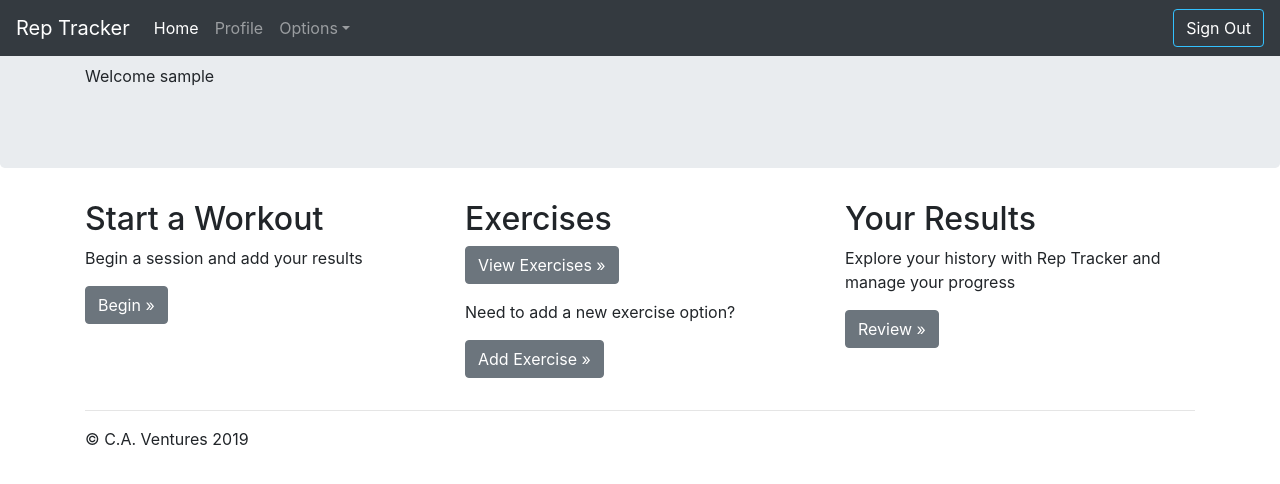
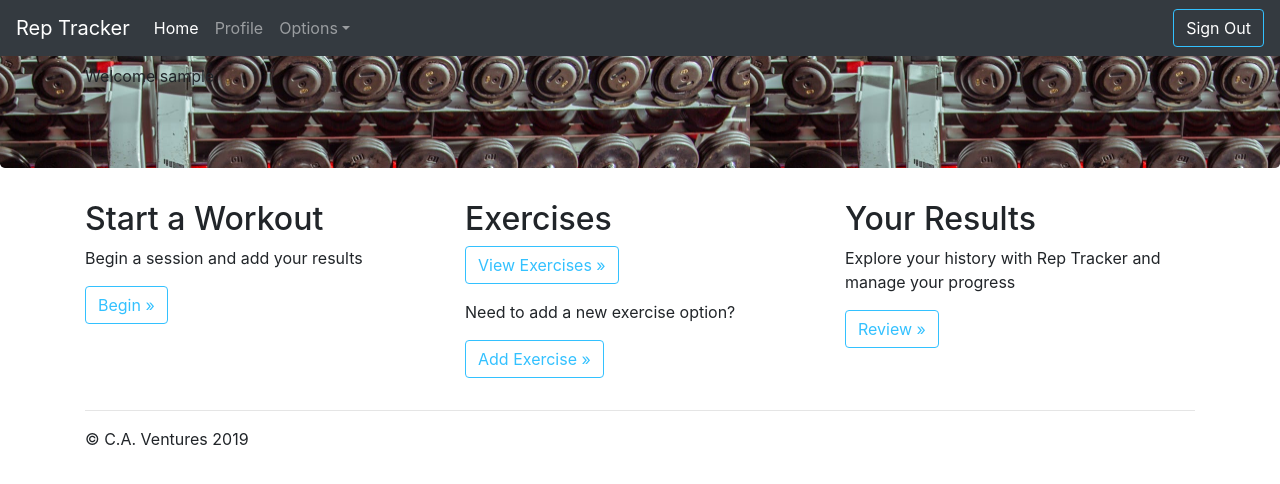
Before and after one commit to charlieaxle/rep_tracker, a Django app: template workouts/templates/workouts/home.html in a window 1280 px wide. Shown: the top 484 px of the page. Run offline with Django 3.2, Linux system fonts and the light colour scheme; the template is opened without the code that fills it: values that come from a table or form of the project are taken from there, others are empty; tables that the repository leaves empty hold one stand-in row (values such as "Sample post"); some libraries are stand-ins or nearby versions.

Commit message:
Styling to home page and limited access to only exercises user created

```diff
--- a/workouts/static/workouts/web/css/home.css
+++ b/workouts/static/workouts/web/css/home.css
@@ -19,3 +19,11 @@
 .btn {
 	color: white !important;
 }
+
+
+.mainButton {
+	border-color: #33C1FF !important;
+	color: #33C1FF !important;
+	background-color: white !important;
+
+}
--- a/workouts/templates/workouts/home.html
+++ b/workouts/templates/workouts/home.html
@@ -53,7 +53,7 @@
 	    <main role="main">
 
       <!-- Main jumbotron for a primary marketing message or call to action -->
-      <div class="jumbotron">
+      <div class="jumbotron" style="background-image: url({% static 'workouts/web/img/banner.jpeg' %});">
         <div class="container">
           <p class="display-5">Welcome {{ individual.user_name }}</p>
 	  </div>
@@ -65,13 +65,13 @@
           <div class="col-md-4">
             <h2>Start a Workout</h2>
 			<p>Begin a session and add your results</p>
-            <p><a class="btn btn-secondary" onclick="CreateSession()" href="#" role="button" id="startSessionButton">Begin &raquo;</a></p>
+            <p><button class="btn btn-secondary mainButton" onclick="CreateSession()" href="#" role="button" id="startSessionButton">Begin &raquo;</button></p>
           </div>
           <div class="col-md-4">
             <h2>Exercises</h2>
-	    <p><a class="btn btn-secondary" href="/workouts/userExercises" role="button">View Exercises &raquo;</a></p>
+	    <p><a href="/workouts/userExercises"><button class="btn btn-secondary mainButton" role="button">View Exercises &raquo;</button><a></p>
             <p>Need to add a new exercise option?</p>
-            <p><a class="btn btn-secondary" href="/workouts/add_exercise" role="button">Add Exercise &raquo;</a></p>
+            <p><a  href="/workouts/add_exercise"><button class="btn btn-secondary mainButton" role="button">Add Exercise &raquo;</button><a></p>
 	<div id='allExercises'>
 		<ul id='exList'>
 
@@ -81,7 +81,7 @@
           <div class="col-md-4">
             <h2>Your Results</h2>
             <p>Explore your history with Rep Tracker and manage your progress</p>
-            <p><a class="btn btn-secondary" href="/workouts/history" role="button">Review &raquo;</a></p>
+            <p><a href="/workouts/history"><button class="btn btn-secondary mainButton" href="/workouts/history" role="button">Review &raquo;</button></a></p>
           </div>
         </div>
 
```
Also changed, not shown: workouts/views.py (+8 -2 lines), workouts/static/workouts/web/img/banner.jpeg (added).
